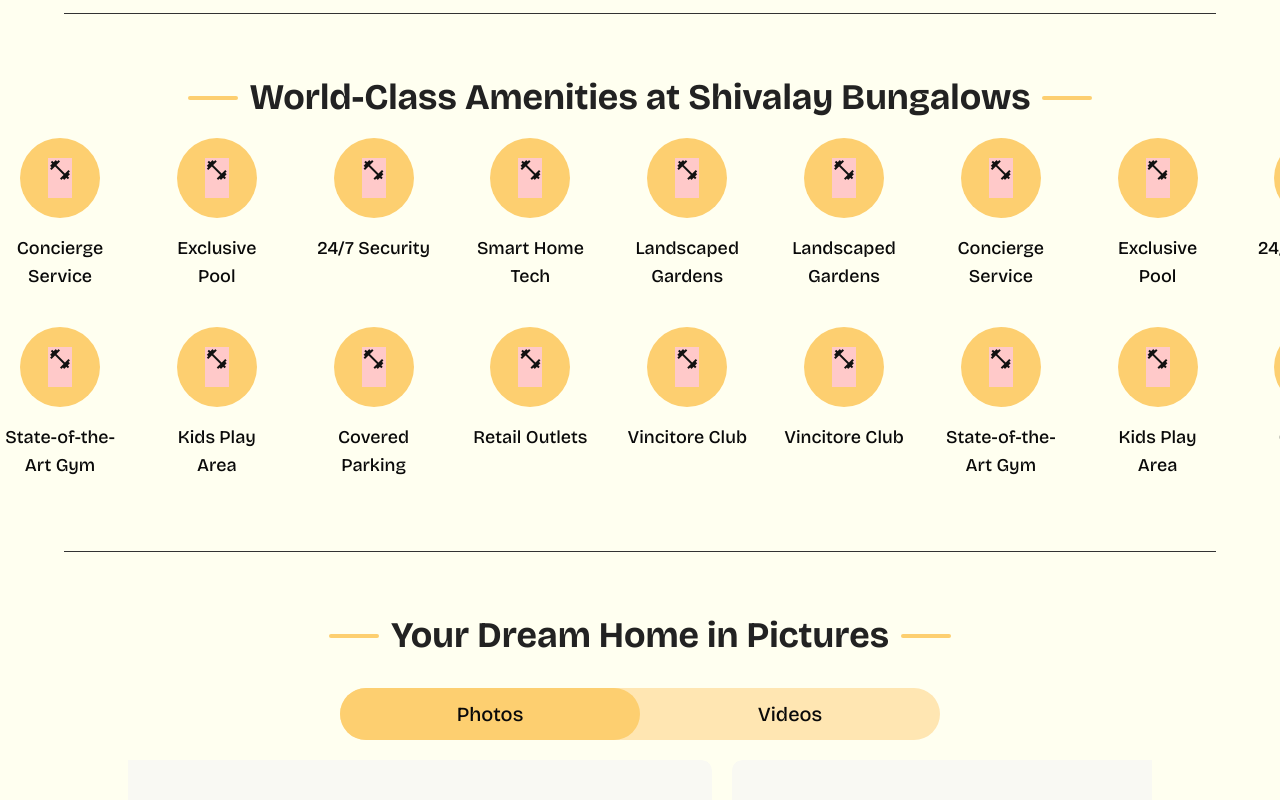
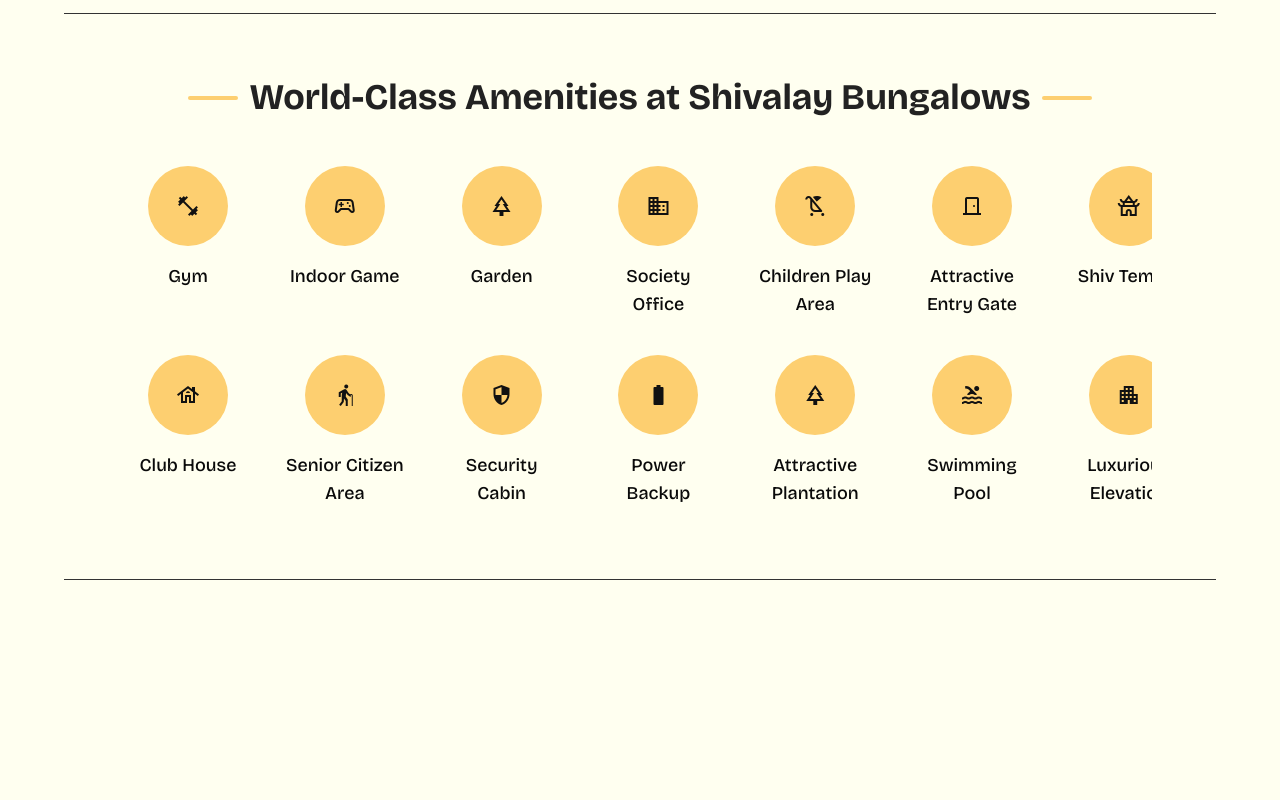
Before and after one commit to vincitoregroupservices-jpg/vincitoregroup, a Next.js app: page /project/shivalay-bungalows in a window 1280 px wide. Shown: the part 1620-2420 px from the top of the page. Built offline with nearby package versions, Linux system fonts and the light colour scheme.

Commit message:
Aminity added

```diff
--- a/src/components/ProjectPage/Amenities.js
+++ b/src/components/ProjectPage/Amenities.js
@@ -21,21 +21,18 @@ const Amenities = ({ project }) => {
     <div>
       <SectionTitle text={`World-Class Amenities at ${project.name}`} />
 
-      <div className="relative">
+      <div className="relative mt-10 px-4 sm:px-8 md:px-16 lg:px-24 xl:px-32">
         <div ref={scrollRef} className={styles.amenitiesCarousel}>
           {project.amenities.map((item, index) => (
             <div key={index} className={styles.amenityCard}>
-              <div className="h-14 w-14 md:h-20 md:w-20 rounded-full flex items-center justify-center bg-gold p-3 md:p-5">
-                {/* <Image
-                  src={`/amenities/gym.svg`}
-                  width={40}
-                  height={40}
-                  className="h-full w-auto"
-                  alt={item.name}
-                /> */}
-                <span className="material-symbols-outlined h-full w-auto bg-red-200 text-[#111]">fitness_center</span>
+              <div className="h-14 w-14 md:h-20 md:w-20 rounded-full flex items-center justify-center bg-gold">
+                <span className="material-symbols-outlined text-3xl w-auto text-[#111]">
+                  {item.icon}
+                </span>
               </div>
-              <p className="mt-2 text-xs md:text-lg font-medium">{item.name}</p>
+              <p className="mt-2 text-xs md:text-lg font-medium">
+                {item.label}
+              </p>
             </div>
           ))}
         </div>
--- a/src/components/ui/Section/Section.js
+++ b/src/components/ui/Section/Section.js
@@ -8,27 +8,27 @@ gsap.registerPlugin(ScrollTrigger);
 const Section = ({ children, id, label, className = "" }) => {
   const sectionRef = useRef(null);
 
-  // useEffect(() => {
-  //   const el = sectionRef.current;
+  useEffect(() => {
+    const el = sectionRef.current;
 
-  //   gsap.from(el.children, {
-  //     opacity: 0,
-  //     y: 50,
-  //     duration: 1,
-  //     stagger: 0.2,
-  //     ease: "power3.out",
-  //     scrollTrigger: {
-  //       trigger: el,
-  //       start: "top 80%", // when section enters viewport
-  //       toggleActions: "play none none reverse",
-  //     },
-  //   });
+    gsap.from(el.children, {
+      opacity: 0,
+      y: 50,
+      duration: 1,
+      stagger: 0.2,
+      ease: "power3.out",
+      scrollTrigger: {
+        trigger: el,
+        start: "top 80%",
+        toggleActions: "play none none reverse",
+      },
+    });
 
-  //   // cleanup
-  //   return () => {
-  //     ScrollTrigger.getAll().forEach((trigger) => trigger.kill());
-  //   };
-  // }, []);
+    // cleanup
+    return () => {
+      ScrollTrigger.getAll().forEach((trigger) => trigger.kill());
+    };
+  }, []);
 
   return (
     <section
--- a/src/data/projectData.js
+++ b/src/data/projectData.js
@@ -51,19 +51,29 @@ const projectData = [
       priceFrom: "₹1.03* Cr.",
     },
     amenities: [
-      { name: "Concierge Service", icon: "concierge" },
-      { name: "State-of-the-Art Gym", icon: "gym" },
-      { name: "Exclusive Pool", icon: "pool" },
-      { name: "Kids Play Area", icon: "kids-area" },
-      { name: "24/7 Security", icon: "security" },
-      { name: "Covered Parking", icon: "parking" },
-      { name: "Smart Home Tech", icon: "smart-home" },
-      { name: "Retail Outlets", icon: "retail" },
-      { name: "Landscaped Gardens", icon: "garden" },
-      { name: "Vincitore Club", icon: "club" },
-      { name: "Landscaped Gardens", icon: "garden" },
-      { name: "Vincitore Club", icon: "club" },
+      { label: "Gym", icon: "fitness_center" },
+      { label: "Club House", icon: "house" },
+      { label: "Indoor Game", icon: "sports_esports" },
+      { label: "Senior Citizen Area", icon: "elderly" },
+      { label: "Garden", icon: "park" },
+      { label: "Alloted Parking", icon: "local_parking" },
+      { label: "Security Cabin", icon: "security" },
+      { label: "Society Office", icon: "business" },
+      { label: "Solar Panel", icon: "solar_power" },
+      { label: "CCTV", icon: "videocam" },
+      { label: "Power Backup", icon: "battery_full" },
+      { label: "Children Play Area", icon: "child_friendly" },
+      { label: "EV Charging Point", icon: "ev_station" },
+      { label: "24/7 Water/Power Supply", icon: "opacity" },
+      { label: "2 Entrance Gate", icon: "door_front" },
+      { label: "Luxurious Elevation", icon: "apartment" },
+      { label: "Jaquar Accessories", icon: "plumbing" },
+      { label: "2 Elevator in Each Block", icon: "elevator" },
+      { label: "Gazebo", icon: "outdoor_grill" },
+      { label: "Fire Safety", icon: "fire_extinguisher" },
+      { label: "Common Toilet", icon: "wc" },
     ],
+
     rera: {
       reraNumber: "MAA10160",
       reraLink: "https://gujrera.gujarat.gov.in/?/#/pp?id=MTcxOTU=",
@@ -137,19 +147,36 @@ const projectData = [
       priceFrom: "65* Lakh.",
     },
     amenities: [
-      { name: "Concierge Service", icon: "concierge" },
-      { name: "State-of-the-Art Gym", icon: "gym" },
-      { name: "Exclusive Pool", icon: "pool" },
-      { name: "Kids Play Area", icon: "kids-area" },
-      { name: "24/7 Security", icon: "security" },
-      { name: "Covered Parking", icon: "parking" },
-      { name: "Smart Home Tech", icon: "smart-home" },
-      { name: "Retail Outlets", icon: "retail" },
-      { name: "Landscaped Gardens", icon: "garden" },
-      { name: "Vincitore Club", icon: "club" },
-      { name: "Landscaped Gardens", icon: "garden" },
-      { name: "Vincitore Club", icon: "club" },
+      { label: "Attractive Entrance Gate", icon: "door_front" },
+      { label: "Pick-Up & Drop Point", icon: "directions_car" },
+      { label: "Gazebo", icon: "outdoor_grill" },
+      { label: "Basement Height 13.2 Ft", icon: "height" },
+      { label: "CCTV", icon: "videocam" },
+      { label: "Fire Safety", icon: "fire_extinguisher" },
+      { label: "Common Toilet", icon: "wc" },
+      { label: "Largest Garden", icon: "park" },
+      { label: "Generator", icon: "energy" },
+      { label: "Water Meter", icon: "gas_meter" },
+      { label: "Security Cabin", icon: "security" },
+      { label: "Gym", icon: "fitness_center" },
+      { label: "Yoga", icon: "self_improvement" },
+      { label: "Alloted Car Parking with EV Point", icon: "local_parking" },
+      { label: "Toddler Play Area", icon: "child_care" },
+      { label: "Banquet Hall", icon: "celebration" },
+      { label: "Solar System", icon: "solar_power" },
+      { label: "24 Hour Water Supply", icon: "opacity" },
+      { label: "Adani Gas Pipeline", icon: "gas_meter" },
+      { label: "Torrent Power", icon: "flash_on" },
+      { label: "Shiv Temple", icon: "temple_buddhist" },
+      { label: "Children Play Area", icon: "child_friendly" },
+      { label: "Jogging Track", icon: "directions_run" },
+      { label: "Meter Room", icon: "home_repair_service" },
+      { label: "Club House", icon: "house" },
+      { label: "2 Lift in Each Block", icon: "elevator" },
+      { label: "Largest Common Foyer", icon: "floor" },
+      { label: "Personal Foyer", icon: "door_front" },
     ],
+
     rera: {
       reraNumber: "MAA13050",
       reraLink: "https://gujrera.gujarat.gov.in/?/#/pp?id=MjA1MjQ=",
@@ -227,18 +254,29 @@ const projectData = [
       priceFrom: "75.55* Lakh",
     },
     amenities: [
-      { name: "Concierge Service", icon: "concierge" },
-      { name: "State-of-the-Art Gym", icon: "gym" },
-      { name: "Exclusive Pool", icon: "pool" },
-      { name: "Kids Play Area", icon: "kids-area" },
-      { name: "24/7 Security", icon: "security" },
-      { name: "Covered Parking", icon: "parking" },
-      { name: "Smart Home Tech", icon: "smart-home" },
-      { name: "Retail Outlets", icon: "retail" },
-      { name: "Landscaped Gardens", icon: "garden" },
-      { name: "Vincitore Club", icon: "club" },
-      { name: "Landscaped Gardens", icon: "garden" },
-      { name: "Vincitore Club", icon: "club" },
+      { label: "Gym", icon: "fitness_center" },
+      { label: "2 Automatic Lift in Each Block", icon: "elevator" },
+      { label: "Party Lawn", icon: "celebration" },
+      { label: "Jogging Track", icon: "directions_run" },
+      { label: "Benches for Sitting", icon: "deck" },
+      { label: "Tree Plantations", icon: "park" },
+      { label: "Security 24 x 7", icon: "security" },
+      { label: "Children Drop-Off Zone", icon: "child_care" },
+      { label: "24 Water Supply", icon: "opacity" },
+      { label: "Solar System", icon: "solar_power" },
+      { label: "Yoga Deck", icon: "self_improvement" },
+      { label: "Meter Room", icon: "home_repair_service" },
+      { label: "CCTV", icon: "videocam" },
+      { label: "Fire Safety", icon: "fire_extinguisher" },
+      { label: "Gazebo", icon: "outdoor_grill" },
+      { label: "Boom Barrier", icon: "security" },
+      { label: "Basement Parking", icon: "local_parking" },
+      { label: "Common Toilet", icon: "wc" },
+      { label: "Entrance Plaza", icon: "door_front" },
+      { label: "Senior Citizen Area", icon: "elderly" },
+      { label: "Power Backup", icon: "battery_full" },
+      { label: "Banquet Hall", icon: "celebration" },
+      { label: "Club House", icon: "house" },
     ],
     rera: {
       reraNumber: "MAA14018",
@@ -318,18 +356,55 @@ const projectData = [
       priceFrom: "38* Lakh",
     },
     amenities: [
-      { name: "Concierge Service", icon: "concierge" },
-      { name: "State-of-the-Art Gym", icon: "gym" },
-      { name: "Exclusive Pool", icon: "pool" },
-      { name: "Kids Play Area", icon: "kids-area" },
-      { name: "24/7 Security", icon: "security" },
-      { name: "Covered Parking", icon: "parking" },
-      { name: "Smart Home Tech", icon: "smart-home" },
-      { name: "Retail Outlets", icon: "retail" },
-      { name: "Landscaped Gardens", icon: "garden" },
-      { name: "Vincitore Club", icon: "club" },
-      { name: "Landscaped Gardens", icon: "garden" },
-      { name: "Vincitore Club", icon: "club" },
+      { label: "Alloted Car Parking", icon: "local_parking" },
+      { label: "Box Cricket", icon: "sports_cricket" },
+      { label: "Library / Work From Home", icon: "menu_book" },
+      { label: "Outdoor Catering Kitchen", icon: "kitchen" },
+      { label: "Toddler Room", icon: "child_care" },
+      { label: "Banquet Hall", icon: "celebration" },
+      { label: "Waterbody", icon: "water" },
+      { label: "Indoor Game", icon: "sports_esports" },
+      { label: "Yoga Court", icon: "self_improvement" },
+      { label: "Garden", icon: "park" },
+      { label: "Party Function Flooring Area", icon: "cake" },
+      { label: "Open Theater", icon: "theater_comedy" },
+      { label: "Indoor Gym", icon: "fitness_center" },
+      { label: "Temple", icon: "temple_buddhist" },
+      { label: "Gazebo", icon: "outdoor_grill" },
+      { label: "Seating Area with Pergola", icon: "deck" },
+      { label: "Common Toilet", icon: "wc" },
+      { label: "Block Entrance Foyer", icon: "door_front" },
+      { label: "Security Cabin", icon: "security" },
+      { label: "Handicap Toilet & Ramp", icon: "accessible" },
+      { label: "Society Office", icon: "business" },
+      { label: "Residential Pedestrian Entry Gate", icon: "directions_walk" },
+      { label: "Lawn Area", icon: "park" },
+      { label: "Rubberize Children Play Area", icon: "child_friendly" },
+      { label: "Covered Swing Area in Roof", icon: "deck" },
+      { label: "Outdoor Fitness Equipment", icon: "fitness_center" },
+      { label: "Car Wash Area", icon: "local_car_wash" },
+      {
+        label: "Evergreen Flowering Plants with Decorative Light",
+        icon: "park",
+      },
+      { label: "Skating Rink", icon: "roller_skating" },
+      { label: "Path-Way", icon: "stairs" },
+      { label: "School Bus Pickup Drop Off Zone", icon: "school" },
+      { label: "Store", icon: "store" },
+      { label: "Walkway", icon: "stairs" },
+      { label: "Garden with Seating", icon: "park" },
+      { label: "Senior Citizen Area", icon: "elderly" },
+      {
+        label: "Bird Attractive & Shade Giving Trees on Boundary",
+        icon: "park",
+      },
+      { label: "Residential Exit Gate", icon: "door_front" },
+      { label: "Multipurpose Court", icon: "sports" },
+      { label: "Gas Line", icon: "gas_meter" },
+      { label: "EV Charging Station", icon: "ev_station" },
+      { label: "Fire Safety", icon: "fire_extinguisher" },
+      { label: "Solar System", icon: "solar_power" },
+      { label: "Street Light", icon: "light" },
     ],
     rera: {
       reraNumber: "MAA11744",
@@ -415,18 +490,30 @@ const projectData = [
       priceFrom: "₹35.26* Lakhs",
     },
     amenities: [
-      { name: "Concierge Service", icon: "concierge" },
-      { name: "State-of-the-Art Gym", icon: "gym" },
-      { name: "Exclusive Pool", icon: "pool" },
-      { name: "Kids Play Area", icon: "kids-area" },
-      { name: "24/7 Security", icon: "security" },
-      { name: "Covered Parking", icon: "parking" },
-      { name: "Smart Home Tech", icon: "smart-home" },
-      { name: "Retail Outlets", icon: "retail" },
-      { name: "Landscaped Gardens", icon: "garden" },
-      { name: "Vincitore Club", icon: "club" },
-      { name: "Landscaped Gardens", icon: "garden" },
-      { name: "Vincitore Club", icon: "club" },
+      { label: "Attractive Entry", icon: "door_front" },
+      { label: "Heavy Luxurious Foyer", icon: "door_sliding" },
+      { label: "4 Wheel Alloted Parking", icon: "local_parking" },
+      { label: "2 Wheel Parking", icon: "two_wheeler" },
+      { label: "Common Toilet", icon: "wc" },
+      { label: "Fire Safety Equipment", icon: "fire_extinguisher" },
+      { label: "Children Play Area", icon: "child_friendly" },
+      { label: "Senior Citizen Area", icon: "elderly" },
+      { label: "Garden", icon: "park" },
+      { label: "Cover Sitting Area", icon: "deck" },
+      { label: "Security Cabin", icon: "security" },
+      { label: "Letter Box", icon: "mail" },
+      { label: "Attractive Plantation", icon: "park" },
+      { label: "RCC Trimix Road", icon: "road" },
+      { label: "Standard Cable Wire", icon: "settings_ethernet" },
+      { label: "CP Fitting 8 to 10 Year Warranty", icon: "plumbing" },
+      { label: "Percolation Well", icon: "water" },
+      { label: "CCTV Camera", icon: "videocam" },
+      { label: "Indoor Game", icon: "sports_esports" },
+      { label: "Gym", icon: "fitness_center" },
+      { label: "Solar Panel", icon: "solar_power" },
+      { label: "STP", icon: "water" },
+      { label: "Attractive Elevation", icon: "apartment" },
+      { label: "Society Office", icon: "business" },
     ],
     rera: {
       reraNumber: "Comming Soon",
@@ -434,14 +521,14 @@ const projectData = [
       qr: "vincitore-sky.png",
     },
     gallery: [
-      { src: "/projects/the-7-vincitore/The7Vincitore-1.jpeg"},
-      { src: "/projects/the-7-vincitore/The7Vincitore-2.jpeg"},
-      { src: "/projects/the-7-vincitore/The7Vincitore-3.jpeg"},
-      { src: "/projects/the-7-vincitore/The7Vincitore-4.jpeg"},
-      { src: "/projects/the-7-vincitore/The7Vincitore-5.jpeg"},
-      { src: "/projects/the-7-vincitore/The7Vincitore-6.jpeg"},
-      { src: "/projects/the-7-vincitore/The7Vincitore-7.jpeg"},
-      { src: "/projects/the-7-vincitore/The7Vincitore-8.jpeg"},
+      { src: "/projects/the-7-vincitore/The7Vincitore-1.jpeg" },
+      { src: "/projects/the-7-vincitore/The7Vincitore-2.jpeg" },
+      { src: "/projects/the-7-vincitore/The7Vincitore-3.jpeg" },
+      { src: "/projects/the-7-vincitore/The7Vincitore-4.jpeg" },
+      { src: "/projects/the-7-vincitore/The7Vincitore-5.jpeg" },
+      { src: "/projects/the-7-vincitore/The7Vincitore-6.jpeg" },
+      { src: "/projects/the-7-vincitore/The7Vincitore-7.jpeg" },
+      { src: "/projects/the-7-vincitore/The7Vincitore-8.jpeg" },
     ],
     video: "https://www.youtube.com/embed/G_oWhiWO7SQ?si=06qFaHE-vwwQF2u9",
     brochure: "/projects/the-7-vincitore/The7Vincitore.pdf",
@@ -488,42 +575,21 @@ const projectData = [
       priceFrom: "₹3.50* Cr.",
     },
     amenities: [
-      { name: "Concierge Service", icon: "concierge" },
-      { name: "State-of-the-Art Gym", icon: "gym" },
-      { name: "Exclusive Pool", icon: "pool" },
-      { name: "Kids Play Area", icon: "kids-area" },
-      { name: "24/7 Security", icon: "security" },
-      { name: "Covered Parking", icon: "parking" },
-      { name: "Smart Home Tech", icon: "smart-home" },
-      { name: "Retail Outlets", icon: "retail" },
-      { name: "Landscaped Gardens", icon: "garden" },
-      { name: "Vincitore Club", icon: "club" },
-      { name: "Landscaped Gardens", icon: "garden" },
-      { name: "Vincitore Club", icon: "club" },
-      { name: "Concierge Service", icon: "concierge" },
-      { name: "State-of-the-Art Gym", icon: "gym" },
-      { name: "Exclusive Pool", icon: "pool" },
-      { name: "Kids Play Area", icon: "kids-area" },
-      { name: "24/7 Security", icon: "security" },
-      { name: "Covered Parking", icon: "parking" },
-      { name: "Smart Home Tech", icon: "smart-home" },
-      { name: "Retail Outlets", icon: "retail" },
-      { name: "Landscaped Gardens", icon: "garden" },
-      { name: "Vincitore Club", icon: "club" },
-      { name: "Landscaped Gardens", icon: "garden" },
-      { name: "Vincitore Club", icon: "club" },
-      { name: "Concierge Service", icon: "concierge" },
-      { name: "State-of-the-Art Gym", icon: "gym" },
-      { name: "Exclusive Pool", icon: "pool" },
-      { name: "Kids Play Area", icon: "kids-area" },
-      { name: "24/7 Security", icon: "security" },
-      { name: "Covered Parking", icon: "parking" },
-      { name: "Smart Home Tech", icon: "smart-home" },
-      { name: "Retail Outlets", icon: "retail" },
-      { name: "Landscaped Gardens", icon: "garden" },
-      { name: "Vincitore Club", icon: "club" },
-      { name: "Landscaped Gardens", icon: "garden" },
-      { name: "Vincitore Club", icon: "club" },
+      { label: "Gym", icon: "fitness_center" },
+      { label: "Club House", icon: "house" },
+      { label: "Indoor Game", icon: "sports_esports" },
+      { label: "Senior Citizen Area", icon: "elderly" },
+      { label: "Garden", icon: "park" },
+      { label: "Security Cabin", icon: "security" },
+      { label: "Society Office", icon: "business" },
+      { label: "Power Backup", icon: "battery_full" },
+      { label: "Children Play Area", icon: "child_friendly" },
+      { label: "Attractive Plantation", icon: "park" },
+      { label: "Attractive Entry Gate", icon: "door_front" },
+      { label: "Swimming Pool", icon: "pool" },
+      { label: "Shiv Temple", icon: "temple_buddhist" },
+      { label: "Luxurious Elevation", icon: "apartment" },
+      { label: "Personal Parking", icon: "local_parking" },
     ],
     rera: {
       reraNumber: "Comming Soon",
```
